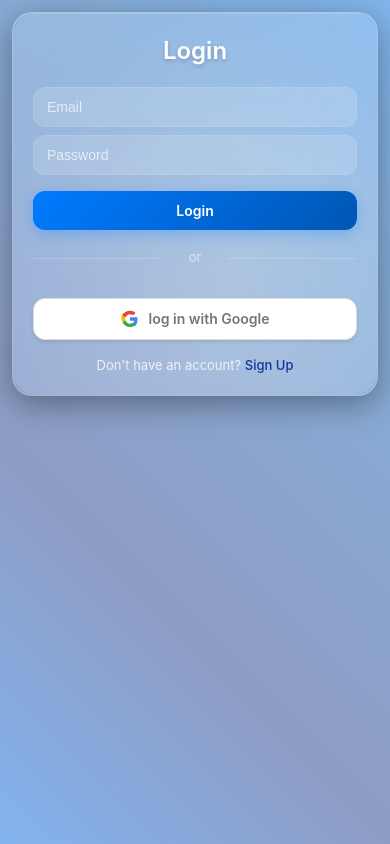
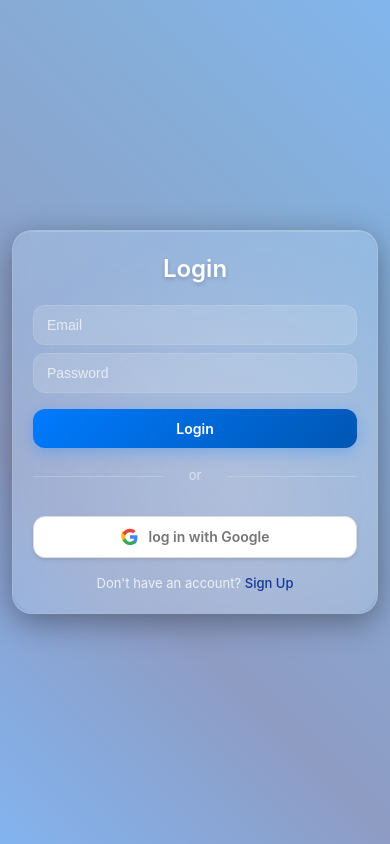
Before and after one commit to Desmond18811/CAMPUS_CONNECT_FULL, a React (Vite) app in the folder campus-connect/: page /login in a window 390 px wide. Built offline with nearby package versions, Linux system fonts and the light colour scheme.

Commit message:
fixed the responsiveness

```diff
--- a/campus-connect/src/styles/Auth.css
+++ b/campus-connect/src/styles/Auth.css
@@ -293,11 +293,11 @@
     text-decoration: underline;
 }
 
-/* Mobile responsiveness */
 @media (max-width: 768px) {
     .auth-container {
         padding: 16px;
-        align-items: flex-start;
+        align-items: center; /* Changed from flex-start to center */
+        justify-content: center; /* Add this to center vertically */
         min-height: 100vh;
     }
 
@@ -305,6 +305,8 @@
         flex-direction: column;
         max-width: 100%;
         min-height: auto;
+        width: 100%; /* Ensure it takes full width */
+        max-width: 400px; /* Optional: set a max width for better appearance */
     }
 
     .auth-animation {
@@ -316,6 +318,7 @@
         flex: none;
         width: 100%;
         border-radius: 24px;
+        margin: 0 auto; /* Center horizontally */
     }
 
     .auth-card h2 {
@@ -345,6 +348,7 @@
 
     .auth-content {
         border-radius: 20px;
+        max-width: 100%; /* Allow it to take full width on very small screens */
     }
 
     .auth-card {
@@ -410,7 +414,6 @@
         margin: 8px 0 4px 0;
     }
 }
-
 /* Large screens */
 @media (min-width: 1024px) {
     .auth-content {
```
